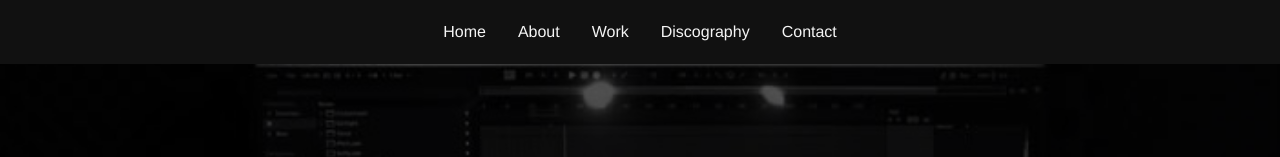
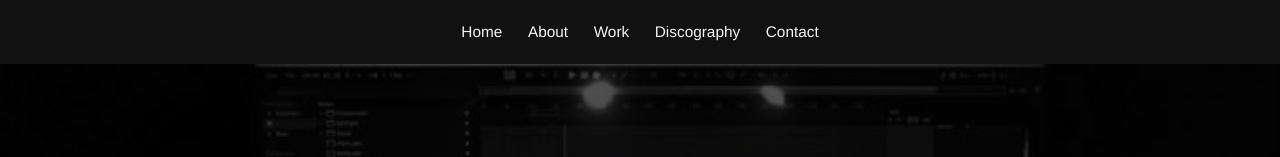
Before and after one commit to CasuallyDreamin/portfolio-site-musician, a React (Vite) app: page / in a window 1280 px wide. Shown: the top 157 px of the page. Built offline with nearby package versions, Linux system fonts and the light colour scheme.

Commit message:
Fixed Navbar content bleed #3 Removed tap highlight of navbar

```diff
--- a/src/styles/navbar.css
+++ b/src/styles/navbar.css
@@ -3,10 +3,10 @@
   top: 0;
   width: 100%;
   height: 8vh;
-  background-color: #121212cc; /* semi-transparent */
+  background-color: #121212cc;
   backdrop-filter: blur(6px);
   z-index: 100;
-  padding: 0 2rem; /* horizontal padding */
+  padding: 0 2rem;
   box-sizing: border-box;
   display: flex;
   justify-content: center;
@@ -15,10 +15,12 @@
 
 .navbar ul {
   display: flex;
-  gap: 2rem;
   list-style: none;
   margin: 0;
   padding: 0;
+  justify-content: center;
+  flex-wrap: wrap; /* allows wrapping on very small screens */
+  gap: clamp(0.5rem, 2vw, 2rem); /* dynamic spacing based on viewport width */
 }
 
 .navbar a {
@@ -26,6 +28,10 @@
   text-decoration: none;
   font-weight: 500;
   transition: color 0.3s;
+  white-space: nowrap; /* prevents breaking words */
+  font-size: clamp(0.8rem, 1.2vw, 1rem); /* scales text on small screens */
+/* Remove touch highlight on mobile */
+  -webkit-tap-highlight-color: transparent;
 }
 
 .navbar a:hover {
```
